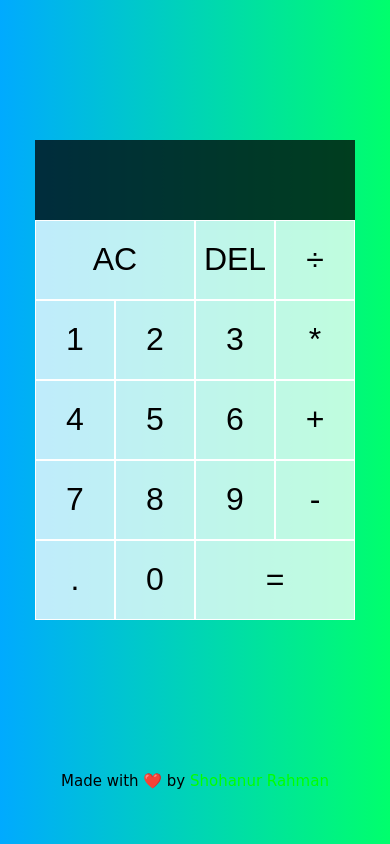
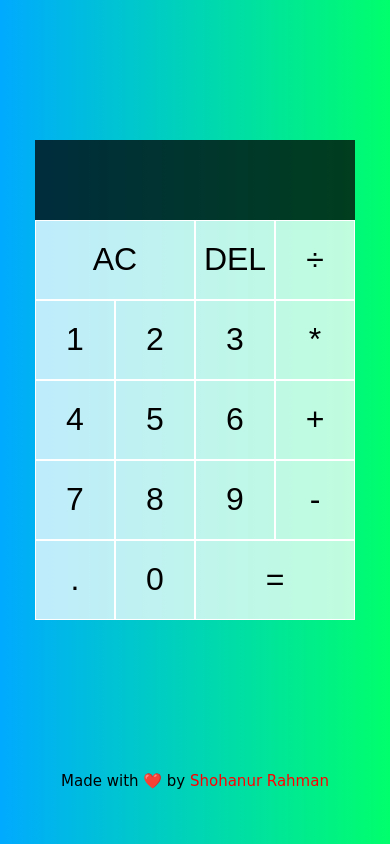
Before and after one commit to ShohanurRahmanShohan/Calculator, a plain HTML site: page index.html in a window 390 px wide. Drawn offline with Linux system fonts and the light colour scheme; a web font is replaced by a local one.

Commit message:
Update styles.css

```diff
--- a/styles.css
+++ b/styles.css
@@ -68,7 +68,7 @@ body {
   color: green;
 }
 #Sr {
- color: #00FF00;
+ color: #FF0000;
 }
 @media only screen and (max-width: 400px){
   *{
@@ -97,6 +97,6 @@ body {
   font-size: 15px;
 }
 #Sr {
- color: #00FF00;
+ color: #FF0000;
 }
 }
```
